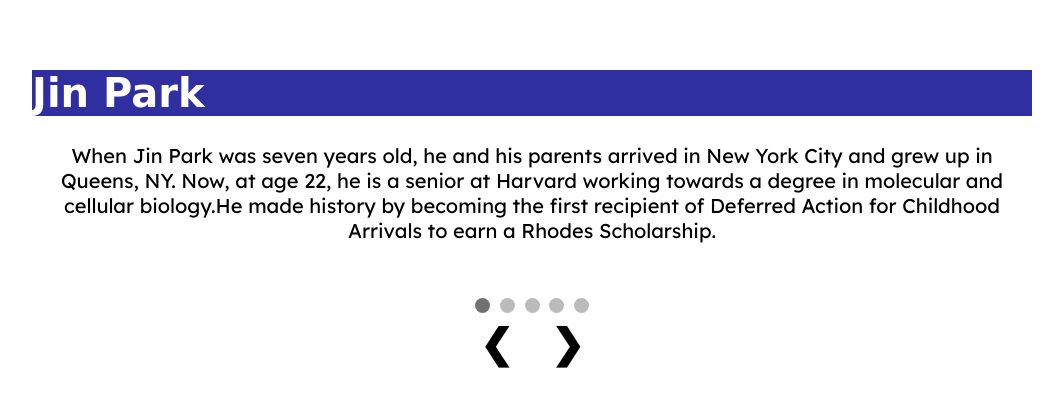
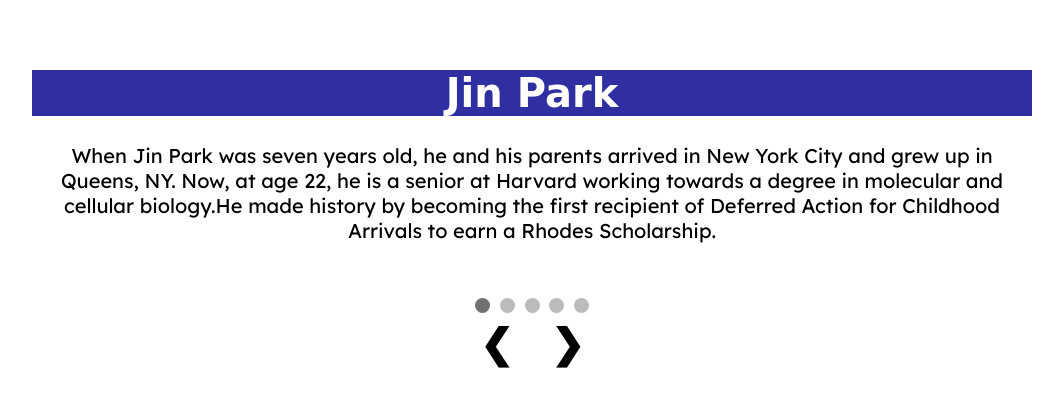
Before and after one commit to opendooropportunities/odo, a plain HTML site: page index.html in a window 1280 px wide. Shown: the part 1162-1555 px from the top of the page, without its empty margins (108-1171 px from the left). Drawn offline with Linux system fonts and the light colour scheme.

Commit message:
Update index.html

```diff
--- a/index.html
+++ b/index.html
@@ -68,7 +68,7 @@
         <div class= "mySlides fade">
           <a><center><img style=width:100% id = slide src= "https://ki.mit.edu/files/ki/ff/1388/mainimage/jin-park-rhodes.jpeg"></center></a>
           <br></br>
-       <h1>Jin Park</h1>
+       <center><h1>Jin Park</center></h1>
           <class="text"><center>When Jin Park was seven years old, he and his parents arrived in New York City and grew up in Queens, NY. Now, at age 22, he is a senior at Harvard working towards a degree in molecular and cellular biology.He made history by becoming the first recipient of Deferred Action for Childhood Arrivals to earn a Rhodes Scholarship.<style= font-size:15px></center></div>
 
         <div class= "mySlides fade">
```
